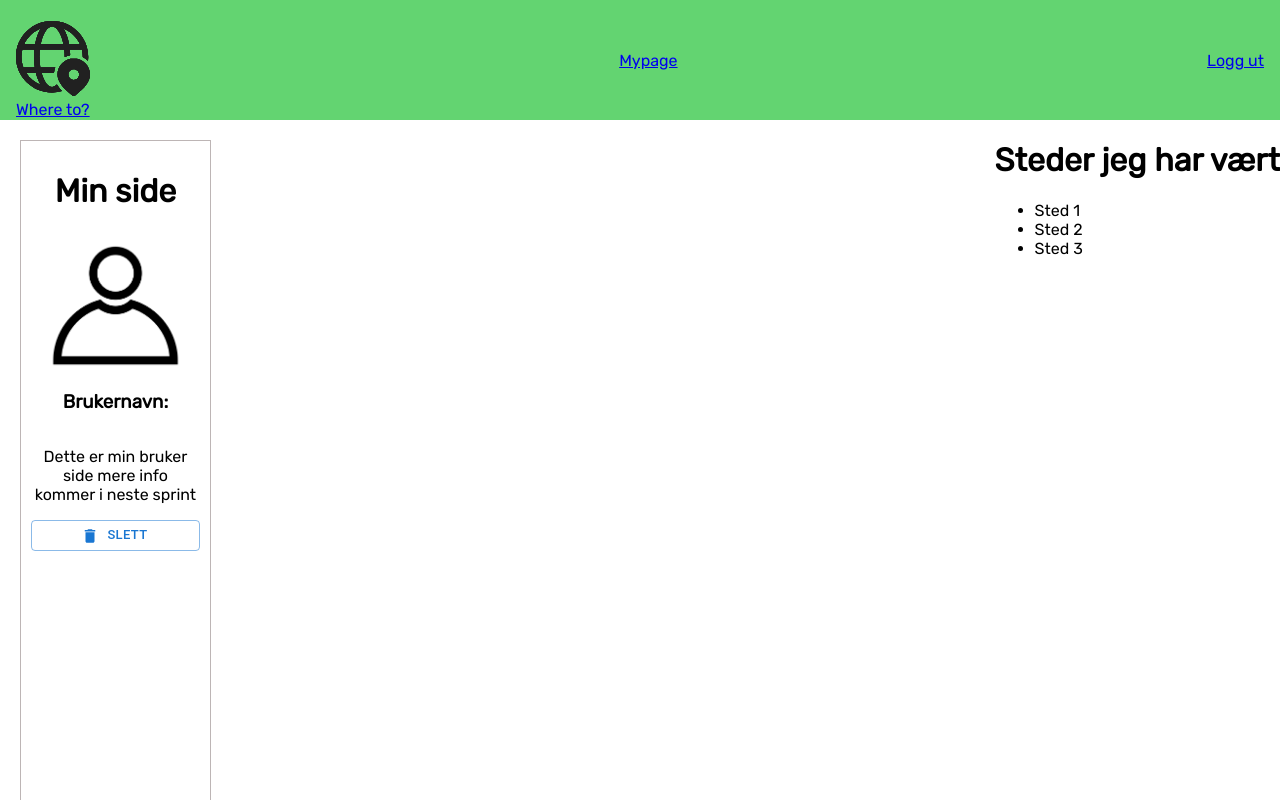
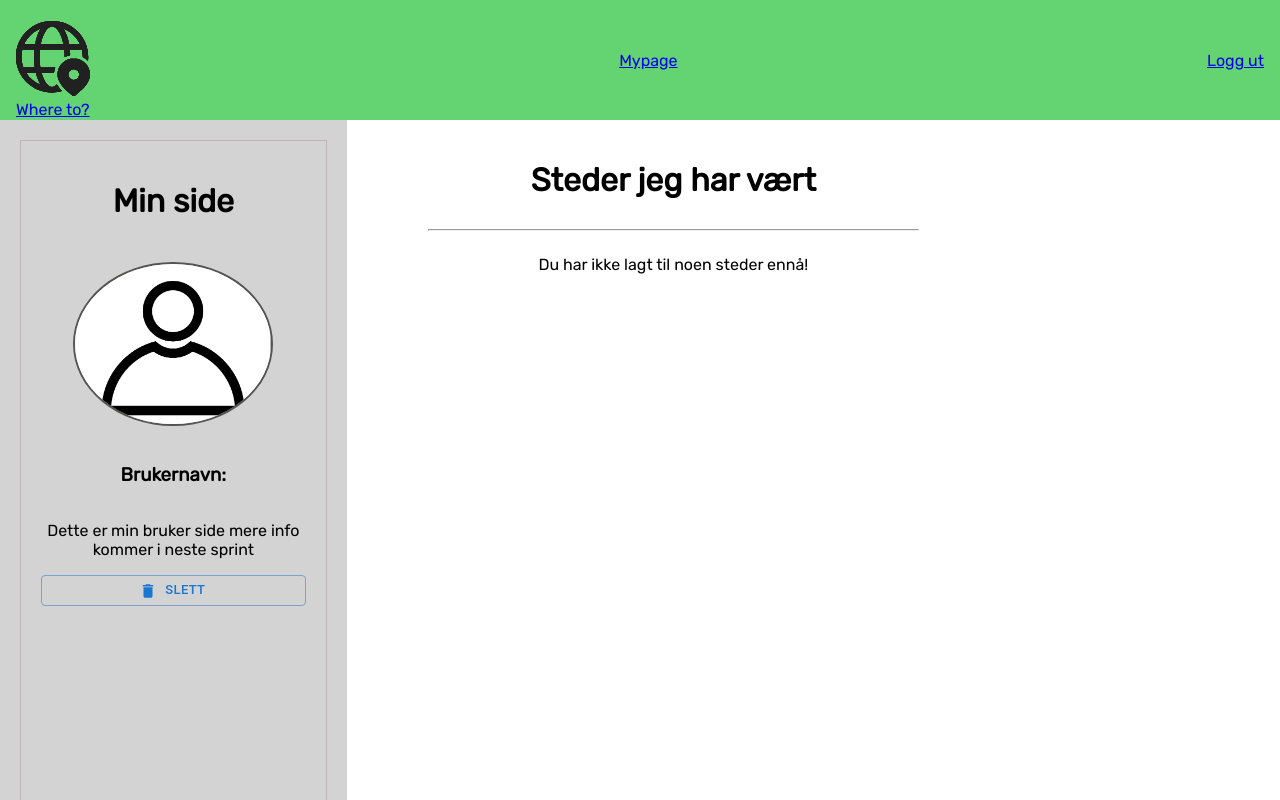
Before and after one commit to TrygveEriksen/WhereTo, a React (Vite) app in the folder TravelPlanner/: page /mypage in a window 1280 px wide. Shown: the top 800 px of the page. Built offline with nearby package versions, Linux system fonts and the light colour scheme; no server answers; sample sign-in values are in the browser's storage.

Commit message:
#40 styled myPage component so that everything fits together

```diff
--- a/TravelPlanner/src/Components/Mypage/Mypage.css
+++ b/TravelPlanner/src/Components/Mypage/Mypage.css
@@ -1,32 +1,67 @@
-body,
-html {
-  height: 100%;
-  margin: 0;
+.myPageContainer {
+  max-width: 1000px;
+  display: flex;
+}
+
+.divBox {
+  flex: 1;
+  padding: 20px;
+  background-color: lightgray;
+}
+
+.myPageContent {
+  display: flex;
+  flex-direction: column;
+  align-items: flex-start;
 }
 
 .divMypage {
   text-align: center;
   border: 1px solid #bdb5b5;
-  padding: 10px;
   height: 100vh;
-  width: 20%;
   display: flex;
   flex-direction: column;
-}
-
-.divBox {
   padding: 20px;
-  flex: 1;
-  display: flex;
 }
 
 .profile-image {
-  object-fit: cover;
-  height: 140px;
   width: 80%;
-  margin: 0 auto;
+  max-width: 200px;
+  border: 2px solid #545452;
+  border-radius: 50%;
+  margin: 20px auto;
 }
 
-.myPageContainer {
+.staredPlaces {
+  flex: 2;
+  padding: 20px;
   display: flex;
+  flex-direction: column;
+  align-items: center;
 }
+
+.staredPlaces h1 {
+  text-align: center;
+  width: 100%;
+}
+
+hr {
+  width: 80%;
+}
+
+/** Media query for small screens */
+@media only screen and (max-width: 600px) {
+  .myPageContainer {
+    flex-direction: column;
+  }
+
+  .divBox,
+  .staredPlaces {
+    padding: 20px;
+  }
+
+  .profile-image {
+    width: 100%;
+    max-width: 70%;
+  }
+}
--- a/TravelPlanner/src/Components/Mypage/Mypage.jsx
+++ b/TravelPlanner/src/Components/Mypage/Mypage.jsx
@@ -26,6 +26,7 @@ function Mypage() {
       <Navbar />
       <div className="myPageContainer">
         <div className="divBox">
+          <div className="myPageContent">
             <div className="divMypage">
               <h1 className="myPage">Min side</h1>
               <img
@@ -35,9 +36,14 @@ function Mypage() {
               ></img>
               <h3>Brukernavn: {user}</h3>
               <p>Dette er min bruker side mere info kommer i neste sprint</p>
-            <Button variant="outlined" size="small" startIcon={<DeleteIcon />}>
+              <Button
+                variant="outlined"
+                size="small"
+                startIcon={<DeleteIcon />}
+              >
                 Slett
               </Button>
+            </div>
           </div>
         </div>
         <StaredPlaces />
--- a/TravelPlanner/src/Components/Mypage/StaredPlaces/StaredPlaces.jsx
+++ b/TravelPlanner/src/Components/Mypage/StaredPlaces/StaredPlaces.jsx
@@ -1,15 +1,13 @@
 import React from "react";
-import "./StaredPlaces.css";
+import "../Mypage.css";
 
 function StaredPlaces() {
   return (
-    <div>
+    <div className="staredPlaces">
       <h1>Steder jeg har vært</h1>
-      <ul>
-        <li>Sted 1</li>
-        <li>Sted 2</li>
-        <li>Sted 3</li>
-      </ul>
+      <hr />
+      {/**Dette må fjernes når vi får lagt til funksjonalitet */}
+      <p>Du har ikke lagt til noen steder ennå!</p>
     </div>
   );
 }
```
Lines whose indentation alone changed are shown as unchanged.
